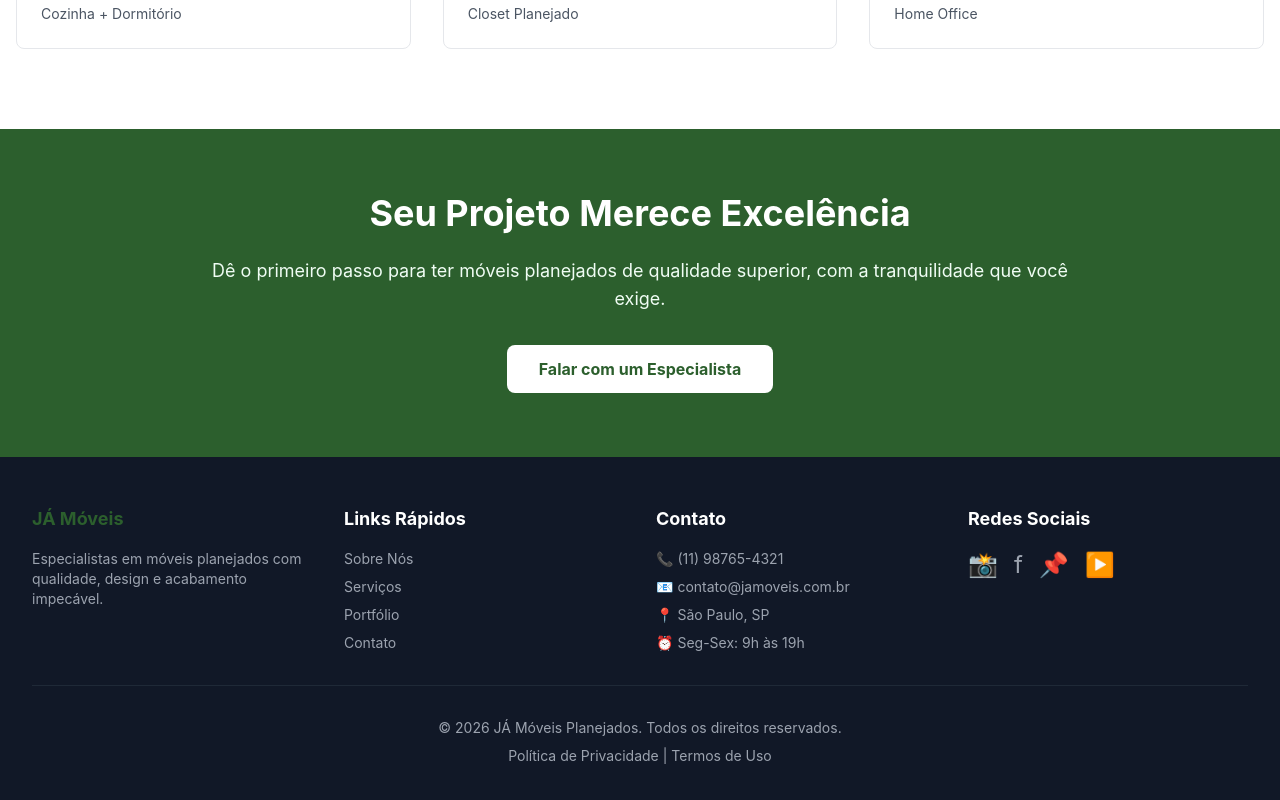
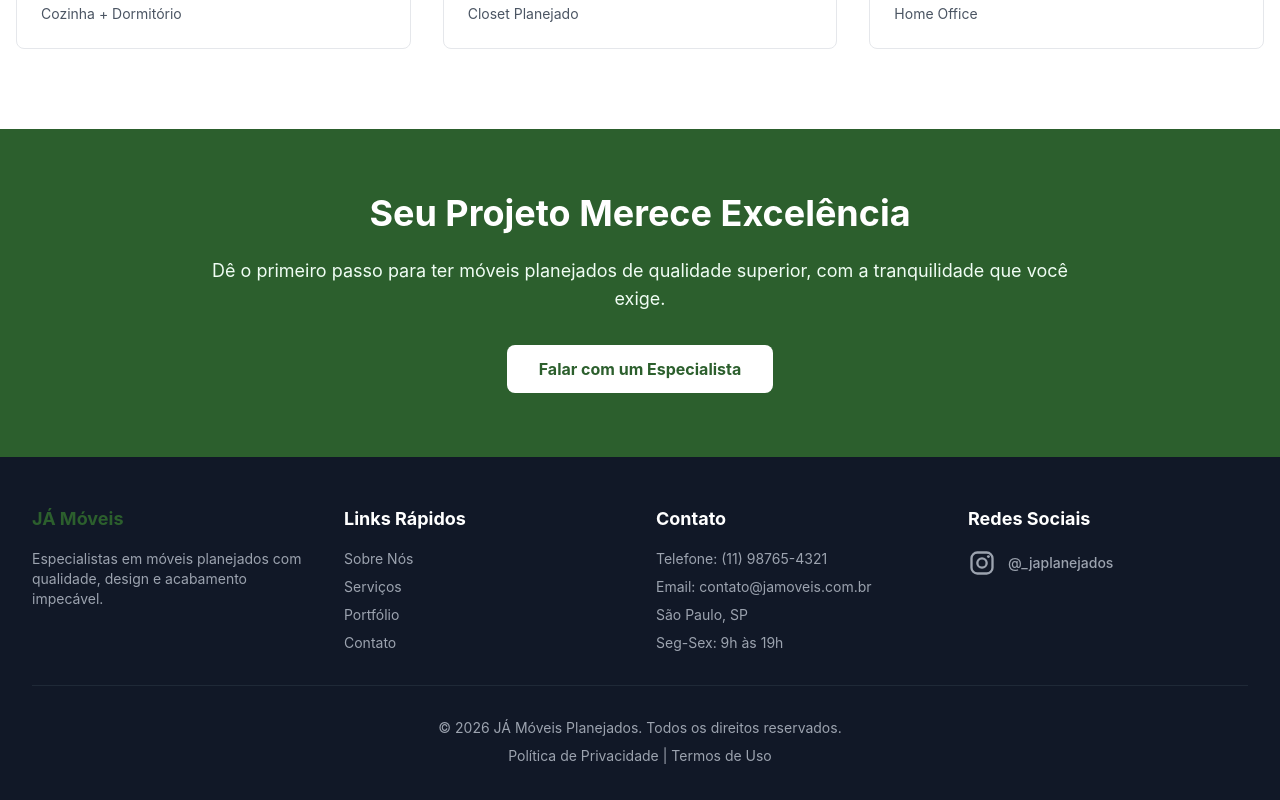
Before and after one commit to rafaelsilvarjs/JA-MOVEIS, a React (Vite) app: page / in a window 1280 px wide. Shown: the part 5626-6426 px from the top of the page. Built offline with nearby package versions, Linux system fonts and the light colour scheme.

Commit message:
Corrige link do Instagram

```diff
--- a/src/components/Footer.tsx
+++ b/src/components/Footer.tsx
@@ -1,5 +1,6 @@
 export default function Footer() {
   const currentYear = new Date().getFullYear();
+  const instagramUrl = 'https://www.instagram.com/_japlanejados/';
 
   return (
     <footer className="bg-gray-900 py-12 text-white">
@@ -25,54 +26,43 @@ export default function Footer() {
           <div>
             <h4 className="mb-4 text-lg font-bold">Contato</h4>
             <ul className="space-y-2 text-sm text-gray-400">
-              <li>📞 (11) 98765-4321</li>
-              <li>📧 contato@jamoveis.com.br</li>
-              <li>📍 São Paulo, SP</li>
-              <li>⏰ Seg-Sex: 9h às 19h</li>
+              <li>Telefone: (11) 98765-4321</li>
+              <li>Email: contato@jamoveis.com.br</li>
+              <li>São Paulo, SP</li>
+              <li>Seg-Sex: 9h às 19h</li>
             </ul>
           </div>
 
           <div>
             <h4 className="mb-4 text-lg font-bold">Redes Sociais</h4>
-            <div className="flex gap-4">
-              <a
-                href="https://www.instagram.com/_japlanejados/"
-                target="_blank"
-                rel="noopener noreferrer"
-                className="text-gray-400 transition hover:text-white"
-                aria-label="Instagram JÁ Planejados"
-                title="@_japlanejados"
+            <a
+              href={instagramUrl}
+              target="_blank"
+              rel="noopener noreferrer"
+              className="inline-flex items-center gap-3 text-gray-400 transition hover:text-white"
+              aria-label="Abrir Instagram @_japlanejados"
+              title="@_japlanejados"
+            >
+              <svg
+                className="h-7 w-7"
+                viewBox="0 0 24 24"
+                fill="none"
+                aria-hidden="true"
               >
-                <span className="text-2xl">📸</span>
-              </a>
-              <a
-                href="https://facebook.com"
-                target="_blank"
-                rel="noopener noreferrer"
-                className="text-gray-400 transition hover:text-white"
-                aria-label="Facebook"
-              >
-                <span className="text-2xl">f</span>
-              </a>
-              <a
-                href="https://pinterest.com"
-                target="_blank"
-                rel="noopener noreferrer"
-                className="text-gray-400 transition hover:text-white"
-                aria-label="Pinterest"
-              >
-                <span className="text-2xl">📌</span>
-              </a>
-              <a
-                href="https://youtube.com"
-                target="_blank"
-                rel="noopener noreferrer"
-                className="text-gray-400 transition hover:text-white"
-                aria-label="YouTube"
-              >
-                <span className="text-2xl">▶️</span>
-              </a>
-            </div>
+                <rect
+                  x="3"
+                  y="3"
+                  width="18"
+                  height="18"
+                  rx="5"
+                  stroke="currentColor"
+                  strokeWidth="2"
+                />
+                <circle cx="12" cy="12" r="4" stroke="currentColor" strokeWidth="2" />
+                <circle cx="17.5" cy="6.5" r="1.25" fill="currentColor" />
+              </svg>
+              <span className="text-sm font-medium">@_japlanejados</span>
+            </a>
           </div>
         </div>
 
--- a/src/pages/Contato.tsx
+++ b/src/pages/Contato.tsx
@@ -48,6 +48,12 @@ export default function Contato() {
       valor: 'contato@jamoveis.com.br',
       icone: '📧',
       link: 'mailto:contato@jamoveis.com.br',
+    },
+    {
+      titulo: 'Instagram',
+      valor: '@_japlanejados',
+      icone: '◎',
+      link: 'https://www.instagram.com/_japlanejados/',
     },
     {
       titulo: 'Endereço',
@@ -105,7 +111,7 @@ export default function Contato() {
       {/* Informações de Contato */}
       <section className="py-16 px-4 bg-gray-50">
         <div className="max-w-7xl mx-auto">
-          <div className="grid grid-cols-1 md:grid-cols-4 gap-6">
+          <div className="grid grid-cols-1 md:grid-cols-5 gap-6">
             {contatoInfo.map((info, idx) => (
               <a
                 key={idx}
```
